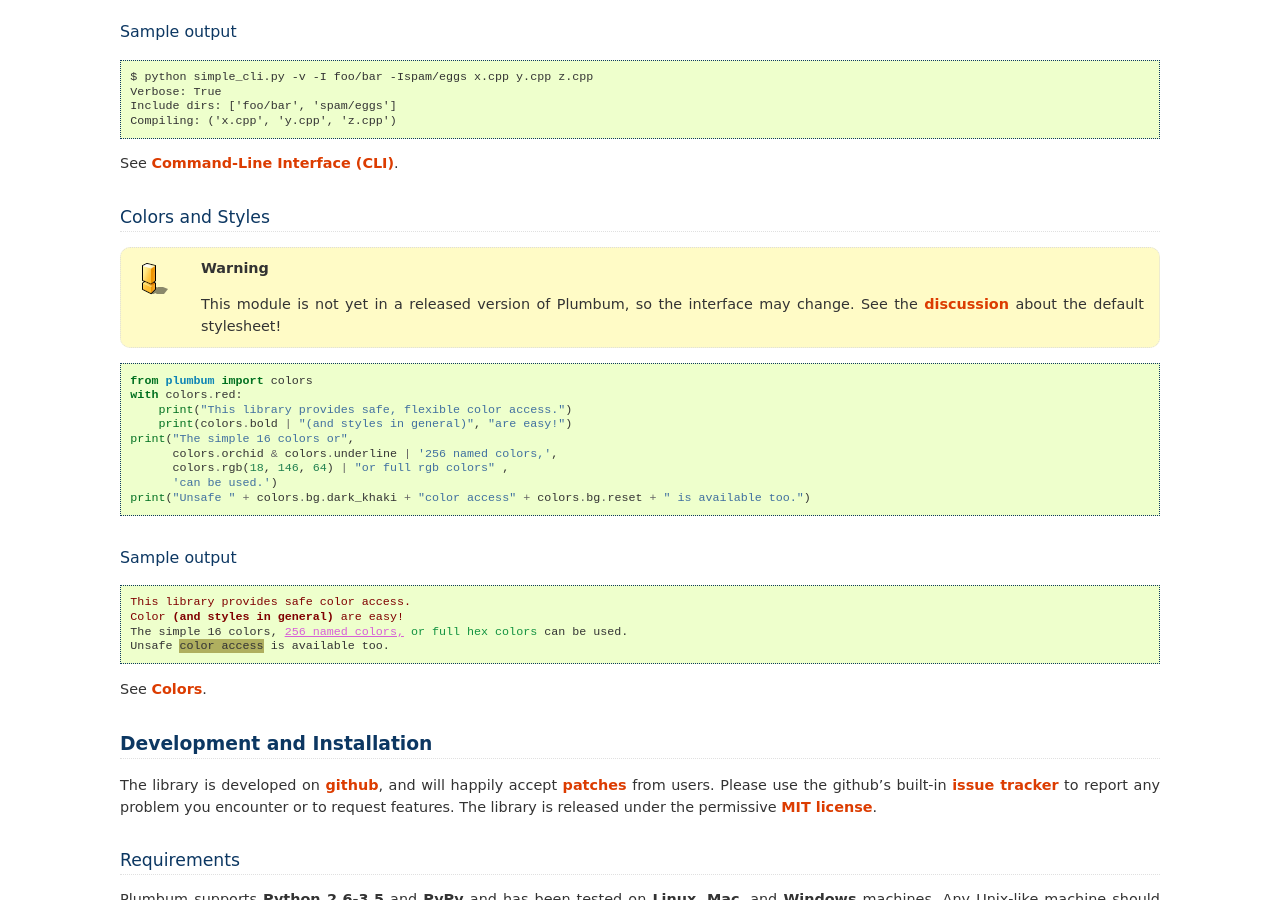
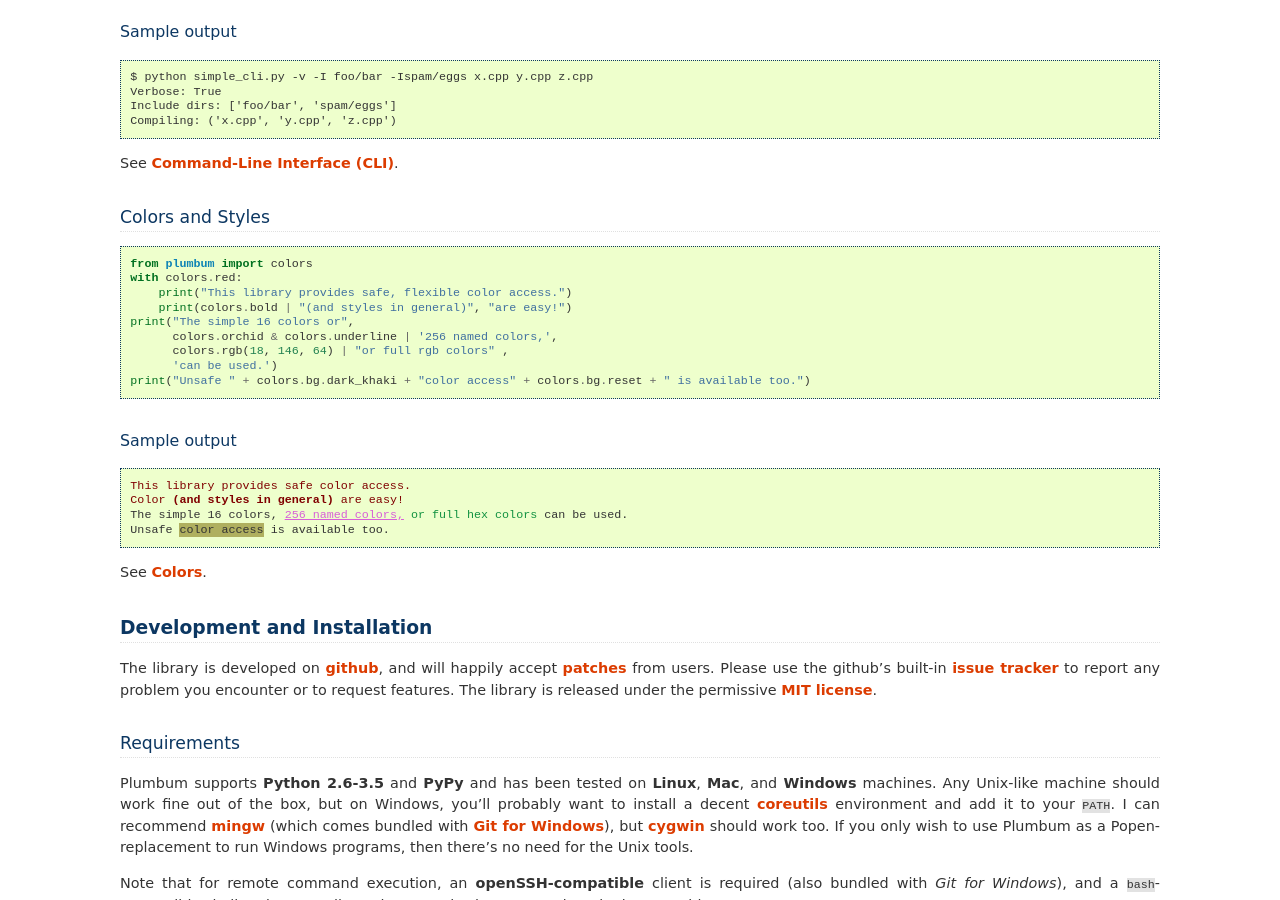
Before and after one commit to tomerfiliba/plumbum, a Sphinx documentation site: the page built from docs/index.rst, in a window 1280 px wide and 900 px high, scrolled down 2852 px. Built offline with Sphinx 7.4.7, drawn with Linux system fonts in a browser that asks for light colours; some of the changed text lies outside the part shown.

```diff
--- a/CHANGELOG.rst
+++ b/CHANGELOG.rst
@@ -1,5 +1,5 @@
-1.6.0 (In development)
-----------------------
+1.6.0
+-----
 * Added support for Python 3.5, PyPy, and better Windows and Mac support, with CI testing (`#218 <https://github.com/tomerfiliba/plumbum/pull/218>`_, `#217 <https://github.com/tomerfiliba/plumbum/pull/217>`_, `#226 <https://github.com/tomerfiliba/plumbum/pull/226>`_)
 * Colors: Added colors module, support for colors added to cli (`#213 <https://github.com/tomerfiliba/plumbum/pull/213>`_)
 * Machines: Added ``.get()`` method for checking several commands. (`#205 <https://github.com/tomerfiliba/plumbum/pull/205>`_)
--- a/docs/_cheatsheet.rst
+++ b/docs/_cheatsheet.rst
@@ -154,10 +154,6 @@ See :ref:`guide-cli`.
 
 Colors and Styles
 -----------------
-.. warning::
-
-   This module is not yet in a released version of Plumbum, so the interface
-   may change. See the `discussion <https://github.com/tomerfiliba/plumbum/issues/215>`_ about the default stylesheet!
 
 .. code-block:: python
 
--- a/plumbum/version.py
+++ b/plumbum/version.py
@@ -1,3 +1,3 @@
-version = (1, 5, 0)
+version = (1, 6, 0)
 version_string = ".".join(map(str,version))
-release_date = "2015.07.17"
+release_date = "2015.10.16"
--- a/setup.py
+++ b/setup.py
@@ -32,7 +32,7 @@ setup(name = "plumbum",
     packages = ["plumbum", "plumbum.cli", "plumbum.commands", "plumbum.machines", "plumbum.path", "plumbum.fs", "plumbum.colorlib"],
     platforms = ["POSIX", "Windows"],
     provides = ["plumbum"],
-    keywords = "path, local, remote, ssh, shell, pipe, popen, process, execution",
+    keywords = "path, local, remote, ssh, shell, pipe, popen, process, execution, color, cli",
     cmdclass = {
                 'docs':PyDocs},
     # use_2to3 = False,
```
